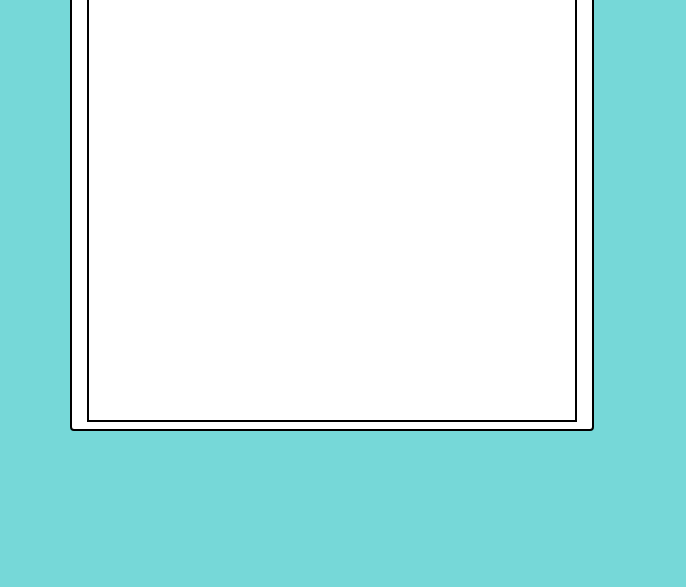
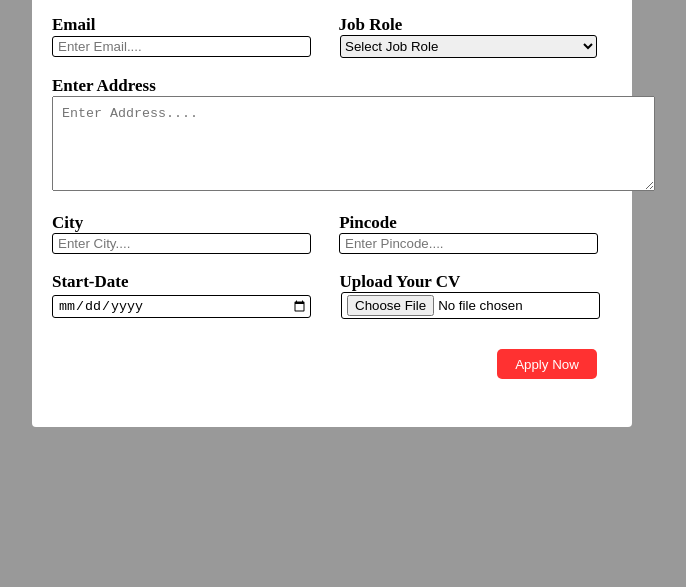
Before and after one commit to Aniruddha-Arjunkar/job_application_form, a plain HTML site: page index.html in a window 1280 px wide. Shown: the part 213-800 px from the top of the page, without its empty margins (308-994 px from the left). Drawn offline with Linux system fonts and the light colour scheme.

Commit message:
ADDED ALL ELEMENT AND APPLY STYLE TO ALL

```diff
--- a/css/style.css
+++ b/css/style.css
@@ -1,27 +1,24 @@
 body{
-    background-color: rgb(118, 216, 216);
+    background-color:#999999;
     margin:0;
 }
 
 .form_outsec{
-    border:2px solid black;
     margin-left: auto;
     margin-right: auto;
-    margin-top: 120px;
-    height: 500px;
-    width: 500px;
+    margin-top: 80px;
+    height: 540px;
+    width: 580px;
     background-color: white;
     padding: 10px;
     border-radius: 4px;
 }
 
 .form_insec{
-    border:2px solid black;
-    height:485px;
+    height:520px;
     margin-left: 5px;
     margin-right: 5px;
     margin-top: 4px;
-    display: flex;
     padding:5px;
 }
 
@@ -40,3 +37,65 @@ body{
     margin-top: 40px;
     margin-left: 5px;
 }
+
+.input_sec{
+
+}
+
+option{
+    background-color:#3d3d3a;
+     color: white;
+}
+
+.input_sec label{
+  font-size: 17px;
+  font-weight: bold;
+}
+
+.input_sec input{
+    width: 250px;
+    padding: 2px;
+    padding-left: 5px;
+    border: 1px solid black;
+    border-radius: 3px;
+}
+
+.input_sec textarea:hover,input:hover,select:hover{
+    border:2px solid rgb(214, 29, 29);
+}
+
+textarea{
+    padding: 9px;
+}
+
+select{
+    height: 23px;
+    width: 257px;
+    border: 1px solid black;
+    border-radius: 3px;
+}
+
+footer{
+margin-top: 30px;
+display: flex;
+flex-direction: column;
+align-items: end;
+margin-right: 15px;
+}
+
+button{
+    background-color: rgb(255, 49, 49);
+    color: white;
+    height: 30px;
+    width: 100px;
+    padding: 5px;
+    border-radius: 5px;
+    border: none;
+    text-align: center;
+}
+
+button:hover{
+    height: 33px;
+    width: 110px;
+    box-shadow: 2px 2px 5px 3px #999999;
+}
--- a/index.html
+++ b/index.html
@@ -10,8 +10,41 @@
         <div class="form_insec">
             <section class="name">
              <h1>JOB APPLICATION</h1>
-             <p>(WEB)</p>
+             <p>( WEB )</p>
             </section>
+            <section class="input_sec">
+              <label for="first-name">First Name</label>
+              <label for="last-name" style="margin-left: 200px;">Last Name</label><br>
+              <input type="text" placeholder="Enter First Name...." id="first-name">
+              <input type="text" placeholder="Enter Last Name...." id="last-name" style="margin-left: 25px;">
+              <br><br>
+              <label for="email">Email</label>
+              <label for="job-role" style="margin-left: 239px;">Job Role</label><br>
+              <input type="email" placeholder="Enter Email...." id="email">
+              <select id="job-role" style="margin-left: 25px;">
+                <option>Select Job Role</option>
+                <option>Frontend Developer</option>
+                <option>Backend Developer</option>
+                <option>Full stack Devloper</option>
+                <option>UI UX Designer</option>
+              </select>
+              <br><br>
+              <label for="address">Enter Address</label> <br>
+              <textarea id="address" cols="71" rows="5" placeholder="Enter Address...."></textarea>
+              <br><br>
+              <label for="city">City</label>
+              <label for="pincode" style="margin-left: 252px;">Pincode</label><br>
+              <input type="text" id="city" placeholder="Enter City....">
+              <input type="number" id="pincode" style="margin-left: 24px;" placeholder="Enter Pincode....">
+              <br><br>
+              <label for="start-Date">Start-Date</label>
+              <label for="CV" style="margin-left: 207px;">Upload Your CV</label><br>
+              <input id="start-Date" type="date">
+              <input type="file" accept="application/*" style="margin-left: 26px;">
+            </section>
+            <footer>
+                <button>Apply Now</button>
+            </footer>
         </div>
     </div>
     </form>
```
